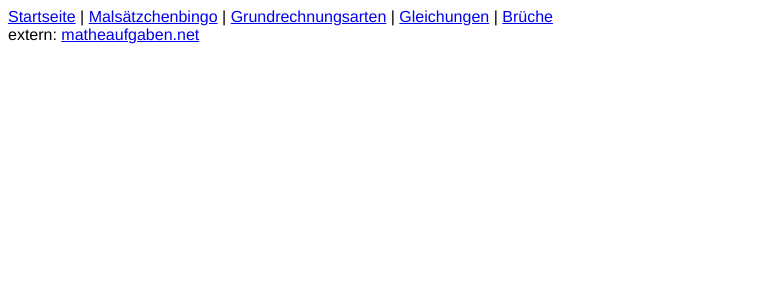
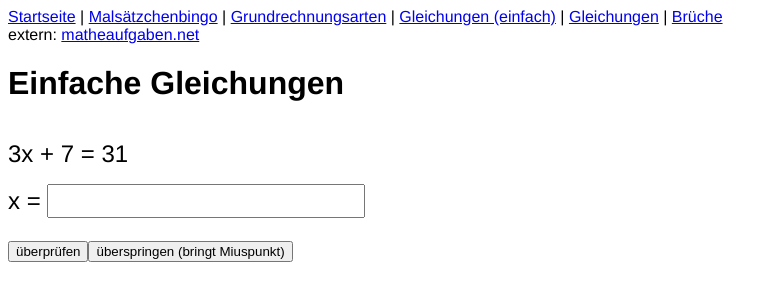
Before and after one commit to marko-knoebl/math-trainer-vue, a Vue app: page /#/equations-simple in a window 1280 px wide. Shown: the top 300 px of the page, without its empty margins (0-777 px from the left). Built offline with nearby package versions, Linux system fonts and the light colour scheme.

Commit message:
equations: simple version

```diff
--- a/src/App.vue
+++ b/src/App.vue
@@ -10,6 +10,7 @@ export default { components: { RouterLink, RouterView } };
       <router-link to="/">Startseite</router-link> |
       <router-link to="/times-table-bingo">Malsätzchenbingo</router-link> |
       <router-link to="/basic-arithmetic">Grundrechnungsarten</router-link> |
+      <router-link to="/equations-simple">Gleichungen (einfach)</router-link> |
       <router-link to="/equations-negative">Gleichungen</router-link> |
       <router-link to="/fractions">Brüche</router-link>
     </nav>
--- /dev/null
+++ b/src/equations-simple/EquationsSimple.vue
@@ -0,0 +1,54 @@
+<template>
+  <MathExercise>
+    <CorrectIncorrect
+      v-if="exerciseHist.submittedAnswer.value"
+      :correct="exerciseHist.answerStatus.value === 'correct'"
+    />
+    <h1>Einfache Gleichungen</h1>
+    <form
+      @submit.prevent="exerciseHist.submitAnswer(String(answerInput))"
+      :style="{
+        fontSize: '24px',
+        display: 'flex',
+        flexDirection: 'column',
+        gap: '16px',
+      }"
+    >
+      <div>
+        {{ (exerciseHist.exercise.value as any).toString() }}
+      </div>
+      <div>
+        x =
+        <input
+          v-model="answerInput"
+          type="number"
+          :style="{ fontSize: '24px' }"
+        />
+      </div>
+      <div>
+        <button type="submit">überprüfen</button>
+        <button type="button" @click="exerciseHist.skip()">
+          überspringen (bringt Miuspunkt)
+        </button>
+      </div>
+    </form>
+    <ExerciseStatistics :statistics="exerciseHist.stats.value" />
+  </MathExercise>
+</template>
+
+<script setup lang="ts">
+import CorrectIncorrect from "@/components/CorrectIncorrect.vue";
+import ExerciseStatistics from "@/components/ExerciseStatistics.vue";
+import MathExercise from "@/MathExercise.vue";
+import { useExerciseNew } from "@/useExerciseNew";
+import { ref } from "vue";
+import { newExercise } from "./exercise";
+
+const answerInput = ref<string | number>("");
+
+function onCorrect() {
+  answerInput.value = "";
+}
+
+const exerciseHist = useExerciseNew(newExercise, onCorrect);
+</script>
--- /dev/null
+++ b/src/equations-simple/exercise.ts
@@ -0,0 +1,38 @@
+import type { Exercise } from "@/Exercise";
+import { randIntInclusive } from "@/randInt";
+
+type Parameters = {
+  coeffLeft: number;
+  constLeft: number;
+  constRight: number;
+};
+
+type EquationsExercise = Exercise & {
+  type: "equations";
+  parameters: Parameters;
+  toString: () => String;
+};
+
+export function newExercise(): EquationsExercise {
+  const x = randIntInclusive(-10, 10);
+  const coeffLeft = randIntInclusive(1, 10);
+  const constLeft = randIntInclusive(0, 10);
+  const constRight = x * coeffLeft + constLeft;
+  const parameters = { coeffLeft, constLeft, constRight };
+  function getSolution() {
+    return String(x);
+  }
+  function verify(s: string) {
+    return s === getSolution();
+  }
+  function toString() {
+    return `${coeffLeft}x + ${constLeft} = ${constRight}`;
+  }
+  return {
+    type: "equations",
+    parameters,
+    getSolution,
+    verify,
+    toString,
+  };
+}
--- a/src/randInt.ts
+++ b/src/randInt.ts
@@ -9,7 +9,7 @@ function randIntInclusive(arg0: number, arg1: number) {
     max = arg1;
   }
   const range = max - min + 1;
-  const result = Math.floor(Math.random() * range);
+  const result = Math.floor(Math.random() * range) + min;
   return result;
 }
 
--- a/src/router/index.ts
+++ b/src/router/index.ts
@@ -4,6 +4,7 @@ import TimesTableBingo from "../times-table-bingo/TimesTableBingo.vue";
 import EquationsNegative from "../equations-negative/EquationsNegative.vue";
 import FractionsExercise from "@/fractions/FractionsExercise.vue";
 import BasicArithmeticVue from "@/basic-arithmetic/BasicArithmetic.vue";
+import EquationsSimple from "@/equations-simple/EquationsSimple.vue";
 
 const router = createRouter({
   history: createWebHashHistory(import.meta.env.BASE_URL),
@@ -19,6 +20,7 @@ const router = createRouter({
       component: TimesTableBingo,
     },
     { path: "/basic-arithmetic", name: "", component: BasicArithmeticVue },
+    { path: "/equations-simple", name: "", component: EquationsSimple },
     { path: "/equations-negative", name: "", component: EquationsNegative },
     { path: "/fractions", name: "fractions", component: FractionsExercise },
   ],
```
